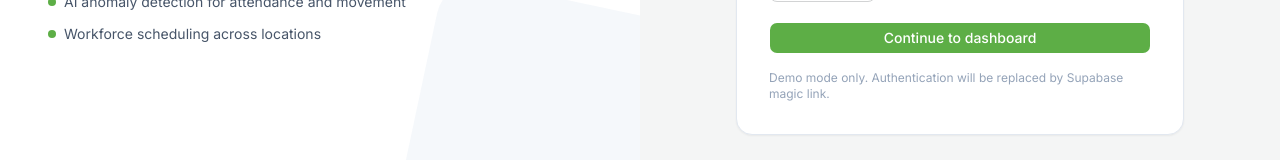
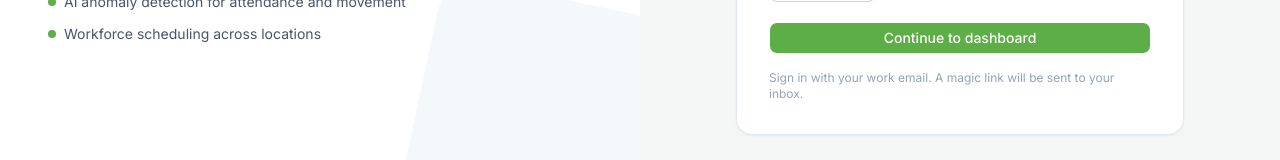
Before and after one commit to YusufMohamed-tech/HR, a Next.js app: page /login in a window 1280 px wide. Shown: the part 514-674 px from the top of the page. Built offline with nearby package versions, Linux system fonts and the light colour scheme; no server answers.

Commit message:
feat(phase2): supabase auth - magic link login, middleware, session management

```diff
--- /dev/null
+++ b/src/app/auth/callback/route.ts
@@ -0,0 +1,44 @@
+import { createServerClient, type CookieOptions } from "@supabase/ssr";
+import { cookies } from "next/headers";
+import { NextResponse } from "next/server";
+
+/**
+ * Auth callback handler — exchanges the magic link code for a session.
+ * Supabase redirects here after the user clicks the email link.
+ */
+export async function GET(request: Request) {
+  const { searchParams, origin } = new URL(request.url);
+  const code = searchParams.get("code");
+  const next = searchParams.get("next") ?? "/";
+
+  if (code) {
+    const cookieStore = await cookies();
+
+    const supabase = createServerClient(
+      process.env.NEXT_PUBLIC_SUPABASE_URL!,
+      process.env.NEXT_PUBLIC_SUPABASE_ANON_KEY!,
+      {
+        cookies: {
+          get(name: string) {
+            return cookieStore.get(name)?.value;
+          },
+          set(name: string, value: string, options: CookieOptions) {
+            cookieStore.set({ name, value, ...options });
+          },
+          remove(name: string, options: CookieOptions) {
+            cookieStore.delete({ name, ...options });
+          },
+        },
+      }
+    );
+
+    const { error } = await supabase.auth.exchangeCodeForSession(code);
+
+    if (!error) {
+      return NextResponse.redirect(`${origin}${next}`);
+    }
+  }
+
+  // If code exchange fails, redirect to login with error
+  return NextResponse.redirect(`${origin}/login?error=auth_failed`);
+}
--- a/src/app/login/page.tsx
+++ b/src/app/login/page.tsx
@@ -24,6 +24,8 @@ export default function LoginPage() {
   const [email, setEmail] = useState("");
   const [name, setName] = useState("");
   const [role, setRole] = useState<Role>("Employee");
+  const [submitting, setSubmitting] = useState(false);
+  const [message, setMessage] = useState("");
 
   useEffect(() => {
     if (currentUser) {
@@ -31,10 +33,18 @@ export default function LoginPage() {
     }
   }, [currentUser, router]);
 
-  const handleSubmit = (event: React.FormEvent) => {
+  const handleSubmit = async (event: React.FormEvent) => {
     event.preventDefault();
-    login({ email, name, role });
-    router.replace("/");
+    setSubmitting(true);
+    setMessage("");
+
+    const result = await login({ email, name, role });
+    setMessage(result.message);
+    setSubmitting(false);
+
+    if (result.success) {
+      // Don't redirect — user needs to check their email for the magic link
+    }
   };
 
   return (
@@ -128,13 +138,19 @@ export default function LoginPage() {
                 </Select>
               </div>
 
-              <Button type="submit" className="w-full bg-brand hover:bg-brand-dark text-white">
-                Continue to dashboard
+              <Button type="submit" className="w-full bg-brand hover:bg-brand-dark text-white" disabled={submitting}>
+                {submitting ? "Sending magic link..." : "Continue to dashboard"}
               </Button>
+
+              {message && (
+                <p className={`text-sm text-center ${message.includes("sent") ? "text-brand-dark" : "text-red-600"}`}>
+                  {message}
+                </p>
+              )}
             </form>
 
             <p className="mt-4 text-xs text-slate-400">
-              Demo mode only. Authentication will be replaced by Supabase magic link.
+              Sign in with your work email. A magic link will be sent to your inbox.
             </p>
           </div>
         </div>
--- a/src/providers/RoleProvider.tsx
+++ b/src/providers/RoleProvider.tsx
@@ -1,106 +1,152 @@
 "use client";
 
-import React, { createContext, useContext, useEffect, useState, ReactNode } from "react";
+import React, { createContext, useContext, useEffect, useState, ReactNode, useCallback } from "react";
 import { Role, User } from "@/types";
+import { createClient } from "@/lib/supabase/client";
+import type { User as SupabaseUser } from "@supabase/supabase-js";
 
 interface RoleContextProps {
   currentUser: User | null;
   loading: boolean;
-  login: (input: { email: string; role: Role; name?: string }) => void;
-  logout: () => void;
+  login: (input: { email: string; role: Role; name?: string }) => Promise<{ success: boolean; message: string }>;
+  logout: () => Promise<void>;
   switchRole: (role: Role) => void;
+  supabaseUser: SupabaseUser | null;
 }
-
-const AUTH_STORAGE_KEY = "tatwir.auth";
-
-const defaultUsers: Record<Role, User> = {
-  "Super Admin": {
-    id: "user-super",
-    name: "Alex (Super Admin)",
-    email: "alex@master.com",
-    role: "Super Admin",
-    orgId: "org-master",
-  },
-  Admin: {
-    id: "user-admin",
-    name: "Sarah (Company Admin)",
-    email: "sarah@acme.com",
-    role: "Admin",
-    orgId: "org-acme",
-  },
-  "Team Leader": {
-    id: "user-manager",
-    name: "David (Team Lead)",
-    email: "david@acme.com",
-    role: "Team Leader",
-    orgId: "org-acme",
-  },
-  Employee: {
-    id: "user-emp",
-    name: "Jane (Employee)",
-    email: "jane@acme.com",
-    role: "Employee",
-    orgId: "org-acme",
-  },
-};
 
 const RoleContext = createContext<RoleContextProps | undefined>(undefined);
 
+/**
+ * Map database role string to the UI Role type.
+ */
+function mapDbRole(dbRole: string | null | undefined): Role {
+  switch (dbRole) {
+    case "super_admin": return "Super Admin";
+    case "admin": return "Admin";
+    case "team_leader": return "Team Leader";
+    case "employee": return "Employee";
+    default: return "Employee";
+  }
+}
+
 export function RoleProvider({ children }: { children: ReactNode }) {
   const [currentUser, setCurrentUser] = useState<User | null>(null);
+  const [supabaseUser, setSupabaseUser] = useState<SupabaseUser | null>(null);
   const [loading, setLoading] = useState(true);
 
+  const supabase = createClient();
+
+  /**
+   * Fetch the user's profile + role from Supabase and build the User object.
+   */
+  const loadUserData = useCallback(async (authUser: SupabaseUser) => {
+    // Fetch org membership (role)
+    const { data: membership } = await supabase
+      .from("org_members" as never)
+      .select("org_id, role")
+      .eq("user_id", authUser.id)
+      .limit(1)
+      .single() as { data: { org_id: string; role: string } | null; error: unknown };
+
+    // Fetch profile
+    const { data: profile } = await supabase
+      .from("profiles" as never)
+      .select("full_name, email, phone, title")
+      .eq("user_id", authUser.id)
+      .single() as { data: { full_name: string | null; email: string | null; phone: string | null; title: string | null } | null; error: unknown };
+
+    const role = mapDbRole(membership?.role);
+    const orgId = membership?.org_id ?? "";
+
+    const user: User = {
+      id: authUser.id,
+      name: profile?.full_name ?? authUser.email?.split("@")[0] ?? "User",
+      email: profile?.email ?? authUser.email ?? "",
+      role,
+      orgId,
+    };
+
+    setCurrentUser(user);
+    setSupabaseUser(authUser);
+  }, [supabase]);
+
+  /**
+   * Initialize: check existing Supabase session.
+   */
   useEffect(() => {
-    const stored = window.localStorage.getItem(AUTH_STORAGE_KEY);
-    if (stored) {
-      try {
-        const parsed = JSON.parse(stored) as User;
-        setCurrentUser(parsed);
-      } catch {
-        window.localStorage.removeItem(AUTH_STORAGE_KEY);
+    const init = async () => {
+      const { data: { user: authUser } } = await supabase.auth.getUser();
+      if (authUser) {
+        await loadUserData(authUser);
       }
+      setLoading(false);
+    };
+
+    init();
+
+    // Listen for auth state changes (login, logout, token refresh)
+    const { data: { subscription } } = supabase.auth.onAuthStateChange(
+      async (event, session) => {
+        if (event === "SIGNED_IN" && session?.user) {
+          await loadUserData(session.user);
+        } else if (event === "SIGNED_OUT") {
+          setCurrentUser(null);
+          setSupabaseUser(null);
+        }
+      }
+    );
+
+    return () => subscription.unsubscribe();
+  }, [loadUserData, supabase.auth]);
+
+  /**
+   * Login with magic link.
+   * Returns a message to display (e.g. "Check your email").
+   */
+  const login = async (input: { email: string; role: Role; name?: string }): Promise<{ success: boolean; message: string }> => {
+    const { error } = await supabase.auth.signInWithOtp({
+      email: input.email,
+      options: {
+        emailRedirectTo: `${window.location.origin}/auth/callback`,
+        data: {
+          full_name: input.name || input.email.split("@")[0],
+          requested_role: input.role,
+        },
+      },
+    });
+
+    if (error) {
+      return { success: false, message: error.message };
     }
-    setLoading(false);
-  }, []);
 
-  const persistUser = (user: User | null) => {
-    if (!user) {
-      window.localStorage.removeItem(AUTH_STORAGE_KEY);
-      return;
-    }
-    window.localStorage.setItem(AUTH_STORAGE_KEY, JSON.stringify(user));
+    return { success: true, message: "Magic link sent! Check your email inbox." };
   };
 
-  const login = (input: { email: string; role: Role; name?: string }) => {
-    const base = defaultUsers[input.role];
-    const fallbackName = input.email?.split("@")[0] || base.name;
-    const nextUser: User = {
-      ...base,
-      email: input.email || base.email,
-      name: input.name?.trim() || fallbackName,
-    };
-    setCurrentUser(nextUser);
-    persistUser(nextUser);
+  /**
+   * Sign out — clears the Supabase session.
+   */
+  const logout = async () => {
+    await supabase.auth.signOut();
+    setCurrentUser(null);
+    setSupabaseUser(null);
   };
 
-  const logout = () => {
-    setCurrentUser(null);
-    persistUser(null);
-  };
+  /**
+   * Switch role (admin feature for testing).
+   * Updates the org_members record in the database.
+   */
+  const switchRole = (role: Role) => {
+    if (!currentUser) return;
 
-  const switchRole = (role: Role) => {
-    const base = defaultUsers[role];
-    const nextUser: User = {
-      ...base,
-      email: currentUser?.email || base.email,
-      name: currentUser?.name || base.name,
-    };
-    setCurrentUser(nextUser);
-    persistUser(nextUser);
+    // Update local state immediately for responsive UI
+    setCurrentUser({ ...currentUser, role });
+
+    // Note: In Phase 3+ we'll add an API route to persist this
+    // to org_members. For now it's client-side only.
   };
 
   return (
-    <RoleContext.Provider value={{ currentUser, loading, login, logout, switchRole }}>
+    <RoleContext.Provider value={{ currentUser, loading, login, logout, switchRole, supabaseUser }}>
       {children}
     </RoleContext.Provider>
   );
```
Also changed, not shown: middleware.ts (added, +65 -0 lines).
